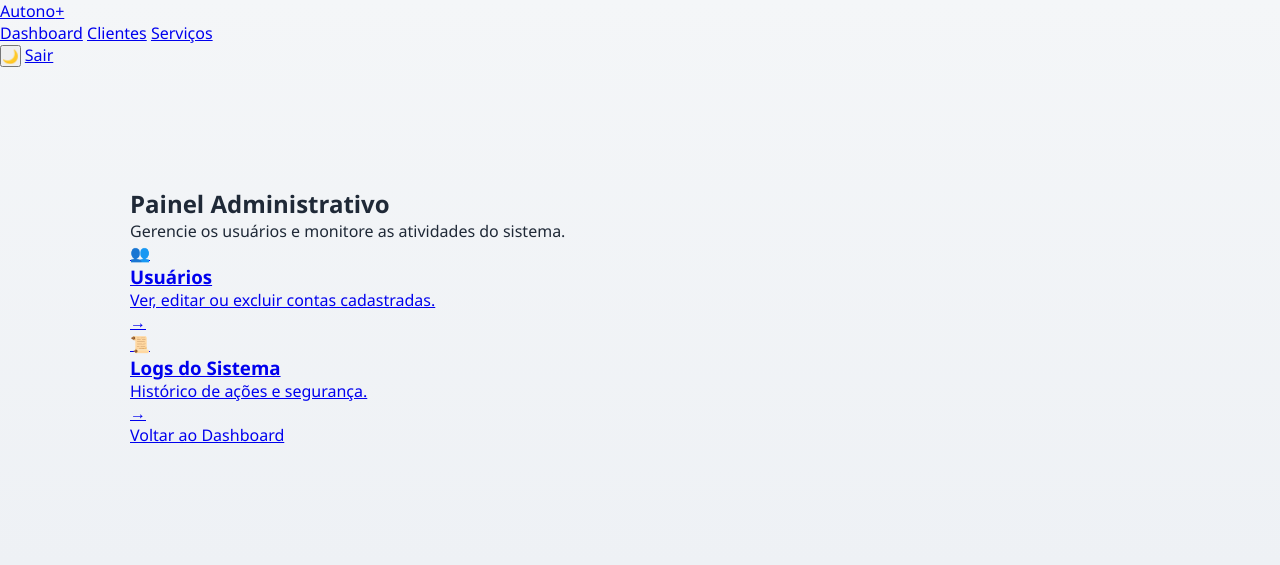
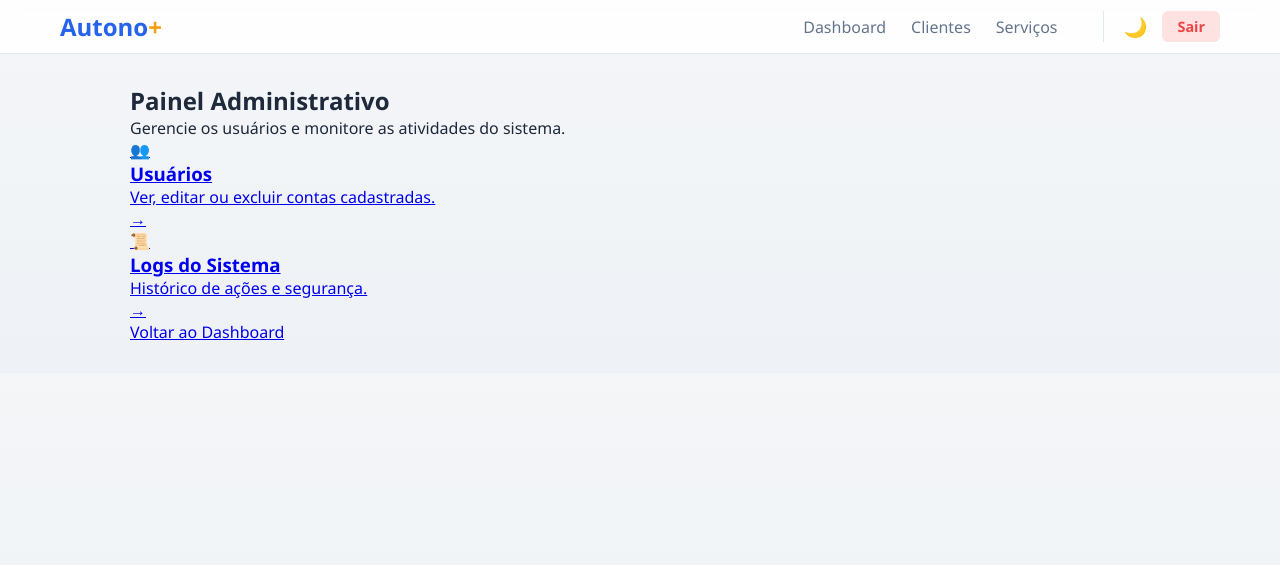
Before and after one commit to euefrai/autono-plus, a Flask app: page /admin in a window 1280 px wide. Shown: the top 565 px of the page. Run offline with Flask 3, Linux system fonts and the light colour scheme; a user stored in the database is signed in.

Commit message:
Update style.css

```diff
--- a/static/css/style.css
+++ b/static/css/style.css
@@ -175,3 +175,214 @@ form button:hover {
     border-radius: 22px;
     box-shadow: 0 30px 60px rgba(0,0,0,0.3);
 }
+
+/* Variáveis de Cores */
+:root {
+    --primary: #2563eb;
+    --bg-light: #f8fafc;
+    --text-main: #1e293b;
+    --nav-bg: rgba(255, 255, 255, 0.9);
+}
+
+body {
+    margin: 0;
+    background-color: var(--bg-light);
+    color: var(--text-main);
+    font-family: 'Inter', sans-serif;
+}
+
+/* Navbar Moderna */
+.navbar {
+    position: sticky;
+    top: 0;
+    background: var(--nav-bg);
+    backdrop-filter: blur(10px); /* Efeito de vidro */
+    border-bottom: 1px solid #e2e8f0;
+    padding: 10px 0;
+    z-index: 1000;
+}
+
+.nav-container {
+    max-width: 1200px;
+    margin: 0 auto;
+    display: flex;
+    justify-content: space-between;
+    align-items: center;
+    padding: 0 20px;
+}
+
+.brand {
+    font-size: 1.5rem;
+    font-weight: 700;
+    text-decoration: none;
+    color: var(--primary);
+}
+
+.brand span {
+    color: #f59e0b; /* Cor dourada para o + */
+}
+
+/* Links centrais */
+.nav-links {
+    display: flex;
+    gap: 25px;
+    align-items: center;
+}
+
+.nav-item {
+    text-decoration: none;
+    color: #64748b;
+    font-weight: 500;
+    transition: color 0.2s;
+}
+
+.nav-item:hover {
+    color: var(--primary);
+}
+
+/* Lado direito (Botões) */
+.nav-actions {
+    display: flex;
+    align-items: center;
+    gap: 15px;
+    margin-left: 20px;
+    padding-left: 20px;
+    border-left: 1px solid #e2e8f0;
+}
+
+.btn-icon {
+    background: none;
+    border: none;
+    cursor: pointer;
+    font-size: 1.2rem;
+}
+
+.btn-logout {
+    background: #fee2e2;
+    color: #ef4444;
+    padding: 6px 15px;
+    border-radius: 6px;
+    text-decoration: none;
+    font-size: 0.9rem;
+    font-weight: 600;
+}
+
+.btn-logout:hover {
+    background: #fecaca;
+}
+
+/* Ajuste do Container Principal */
+.container {
+    max-width: 1100px;
+    margin: 30px auto;
+    padding: 0 20px;
+}
+
+/* Responsivo para Celular */
+@media (max-width: 768px) {
+    .nav-links {
+        gap: 15px;
+        font-size: 0.85rem;
+    }
+    .nav-actions {
+        margin-left: 5px;
+        padding-left: 5px;
+    }
+}
+
+/* ===================== */
+/* 🌙 MODO ESCURO */
+/* ===================== */
+
+body.dark {
+    background: linear-gradient(180deg, #0f172a, #020617);
+    color: #e5e7eb;
+}
+
+/* Topbar */
+body.dark .topbar {
+    background: rgba(15,23,42,0.85);
+    box-shadow: 0 10px 30px rgba(0,0,0,0.6);
+}
+
+body.dark .topbar h1 {
+    color: #f8fafc;
+}
+
+body.dark .topbar a {
+    color: #818cf8;
+}
+
+/* Cards */
+body.dark .card {
+    background: linear-gradient(180deg, #020617, #020617);
+    box-shadow: 0 12px 30px rgba(0,0,0,0.7);
+}
+
+body.dark .card h3 {
+    color: #94a3b8;
+}
+
+body.dark .card p {
+    color: #f8fafc;
+}
+
+/* Botões */
+body.dark .btn {
+    background: linear-gradient(135deg, #6366f1, #818cf8);
+    box-shadow: 0 10px 25px rgba(99,102,241,0.6);
+}
+
+/* Tabela */
+body.dark table {
+    background: #020617;
+}
+
+body.dark table th {
+    background: #020617;
+    color: #94a3b8;
+}
+
+body.dark table td {
+    border-top: 1px solid #020617;
+}
+
+body.dark table tr:hover td {
+    background: #020617;
+}
+
+/* Forms */
+body.dark form {
+    background: #020617;
+}
+
+body.dark input,
+body.dark select {
+    background: #020617;
+    color: #e5e7eb;
+    border: 1px solid #020617;
+}
+
+body.dark input::placeholder {
+    color: #64748b;
+}
+
+body.dark input:focus,
+body.dark select:focus {
+    border-color: #6366f1;
+    box-shadow: 0 0 0 3px rgba(99,102,241,0.35);
+}
+
+/* Auth */
+body.dark .auth-container {
+    background: radial-gradient(circle at top, #1e1b4b, #020617);
+}
+
+body.dark .auth-card {
+    background: rgba(2,6,23,0.9);
+    color: #e5e7eb;
+}
+
+body.dark .auth-card p {
+    color: #94a3b8;
+}
```
